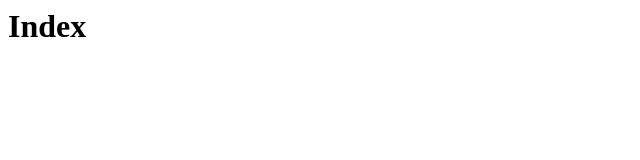
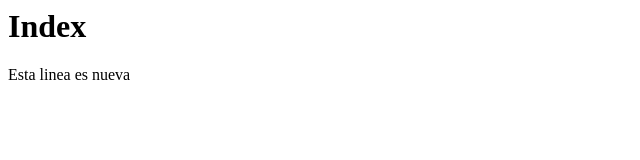
Before and after one commit to josear66/myrepo, a plain HTML site: page index.html in a window 1280 px wide. Shown: the whole page, without its empty margins (0-640 px from the left). Drawn offline with Linux system fonts and the light colour scheme.

Commit message:
agregue nuevo cambio

```diff
--- a/index.html
+++ b/index.html
@@ -1 +1,2 @@
 <h1>Index</h1>
+<p>Esta linea es  nueva</p>
```
